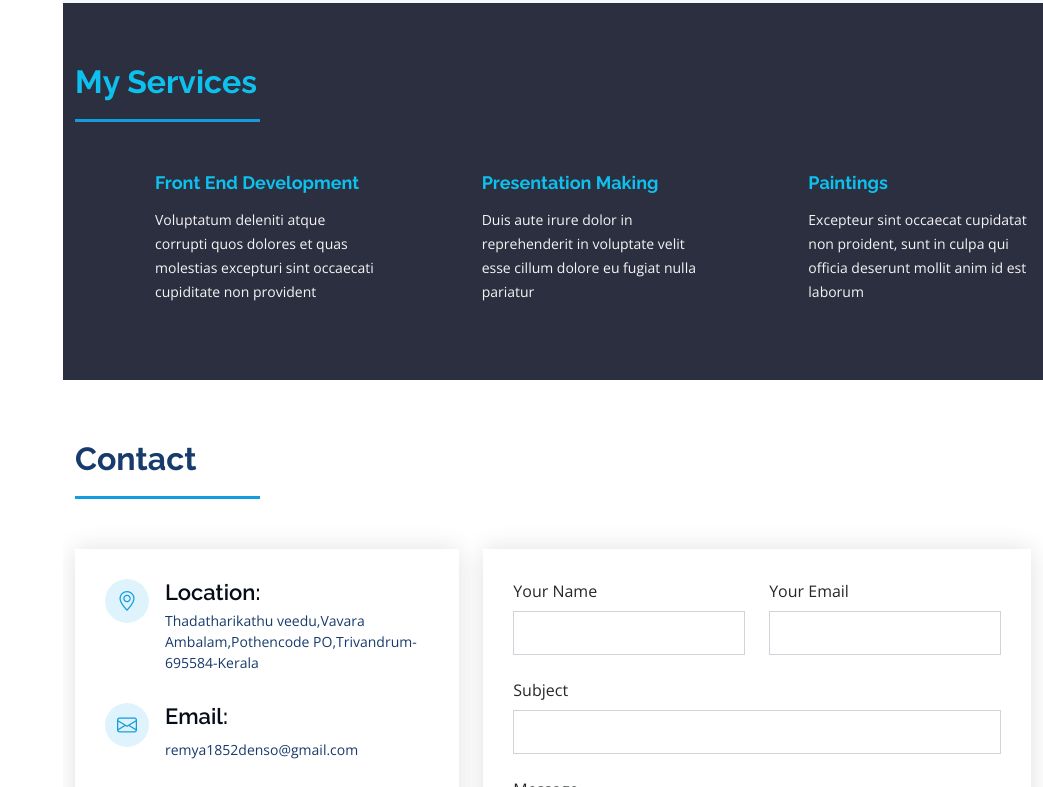
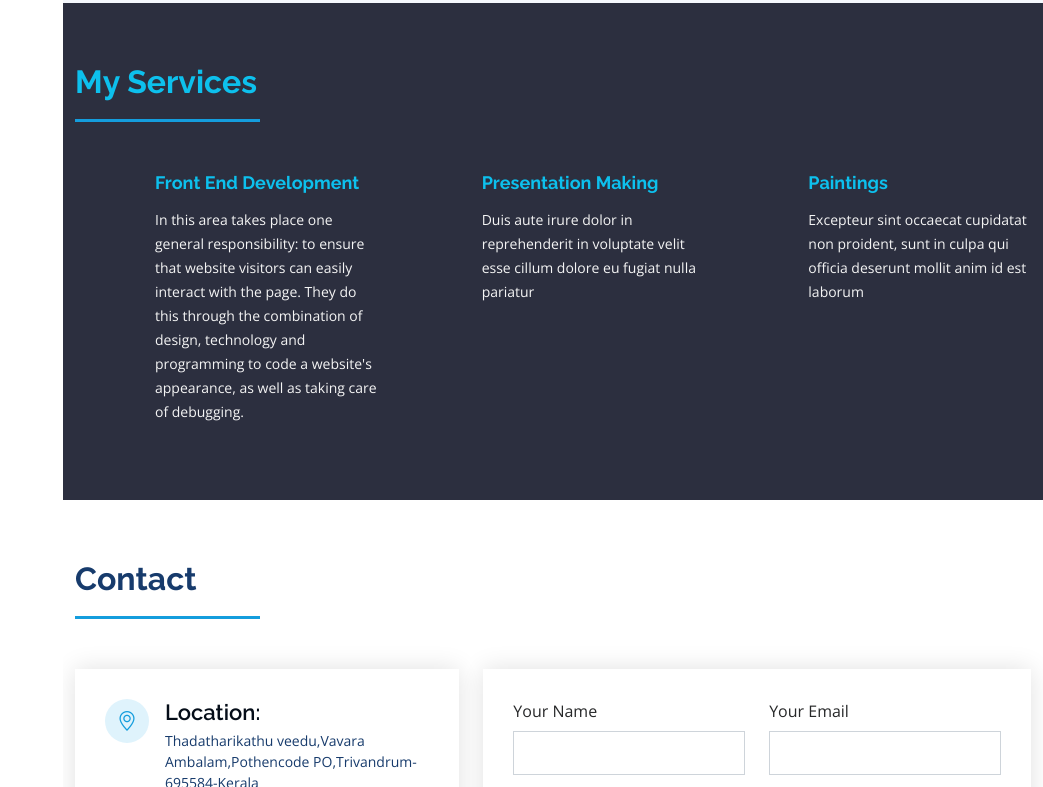
Before and after one commit to remyavishnu1852/remyavishnu1852.github.io, a plain HTML site: page index.html in a window 1280 px wide. Shown: the part 4708-5495 px from the top of the page, without its empty margins (237-1280 px from the left). Drawn offline with nearby package versions, Linux system fonts and the light colour scheme.

Commit message:
Update index.html

```diff
--- a/index.html
+++ b/index.html
@@ -413,7 +413,7 @@
           <div class="col-lg-4 col-md-6 icon-box" data-aos="fade-up">
 
             <h4 class="title"><a href="">Front End Development</a></h4>
-            <p class="description">Voluptatum deleniti atque corrupti quos dolores et quas molestias excepturi sint occaecati cupiditate non provident</p>
+            <p class="description">In this area takes place one general responsibility: to ensure that website visitors can easily interact with the page. They do this through the combination of design, technology and programming to code a website's appearance, as well as taking care of debugging.</p>
           </div>
           <div class="col-lg-4 col-md-6 icon-box" data-aos="fade-up" data-aos-delay="300">
 
```
